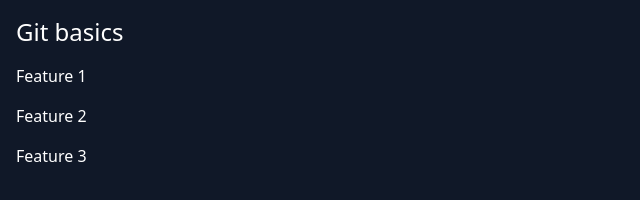
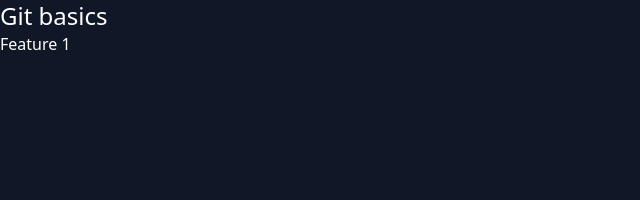
Before and after one commit to saidibnali19/git-basics-2, a plain HTML site: page index.html in a window 1280 px wide. Shown: the whole page, without its empty margins (0-640 px from the left). Drawn offline with nearby package versions, Linux system fonts and the light colour scheme.

Commit message:
Revert "add feature 2"
This reverts commit d9ff124d3d05af7e7b7dc78e5831c620e7b7bbc5.

```diff
--- a/index.html
+++ b/index.html
@@ -6,12 +6,10 @@
         <title>Git basics</title>
         <script src="https://unpkg.com/@tailwindcss/browser@4"></script>
     </head>
-    <body class="bg-gray-900 text-white p-4">
-        <main class="grid gap-4">
+    <body class="bg-gray-900 text-white">
+        <main>
             <h1 class="text-2xl">Git basics</h1>
             <p>Feature 1</p>
-            <p>Feature 2</p>
-            <p>Feature 3</p>
         </main>
     </body>
 </html>
```
